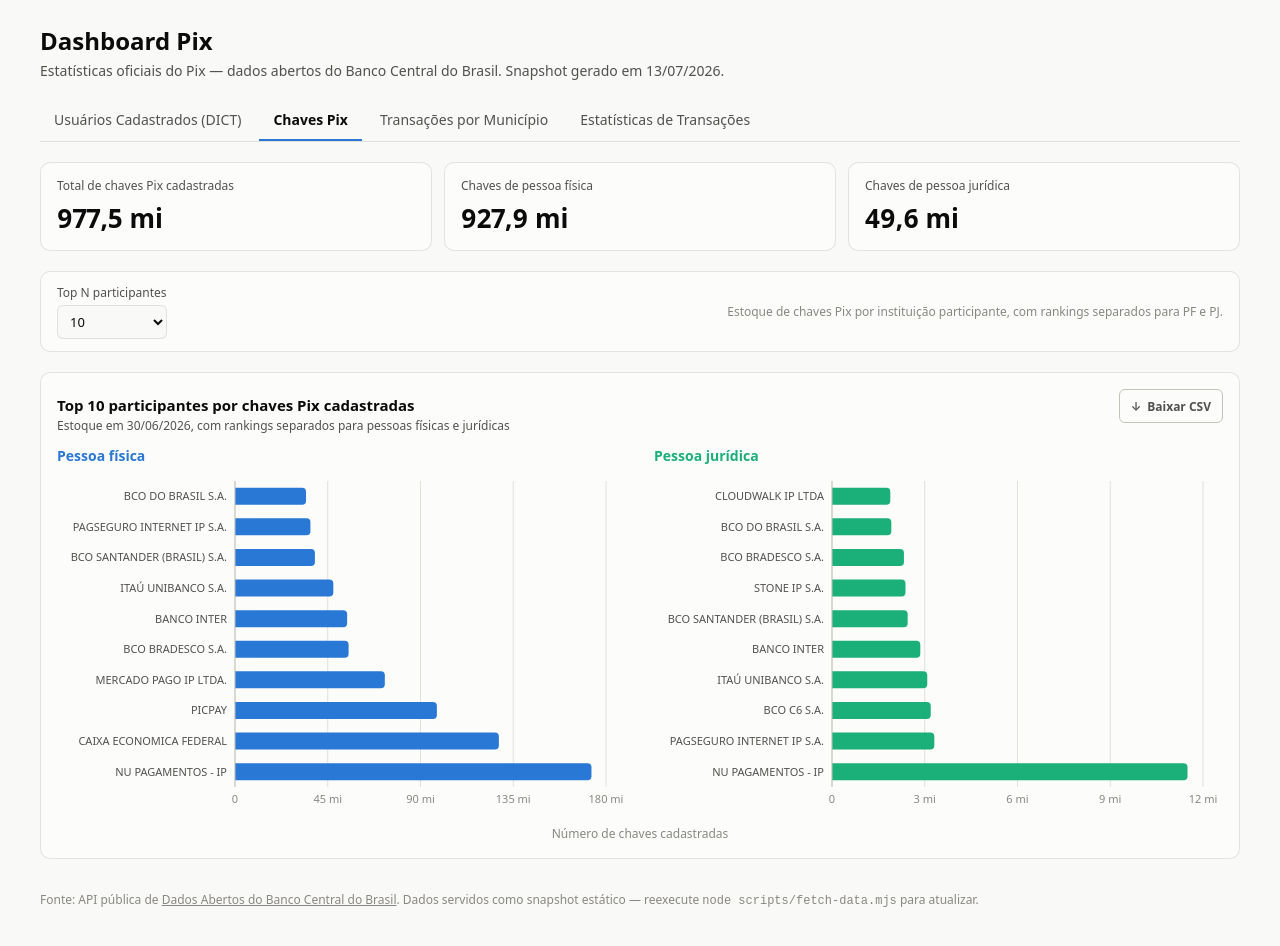
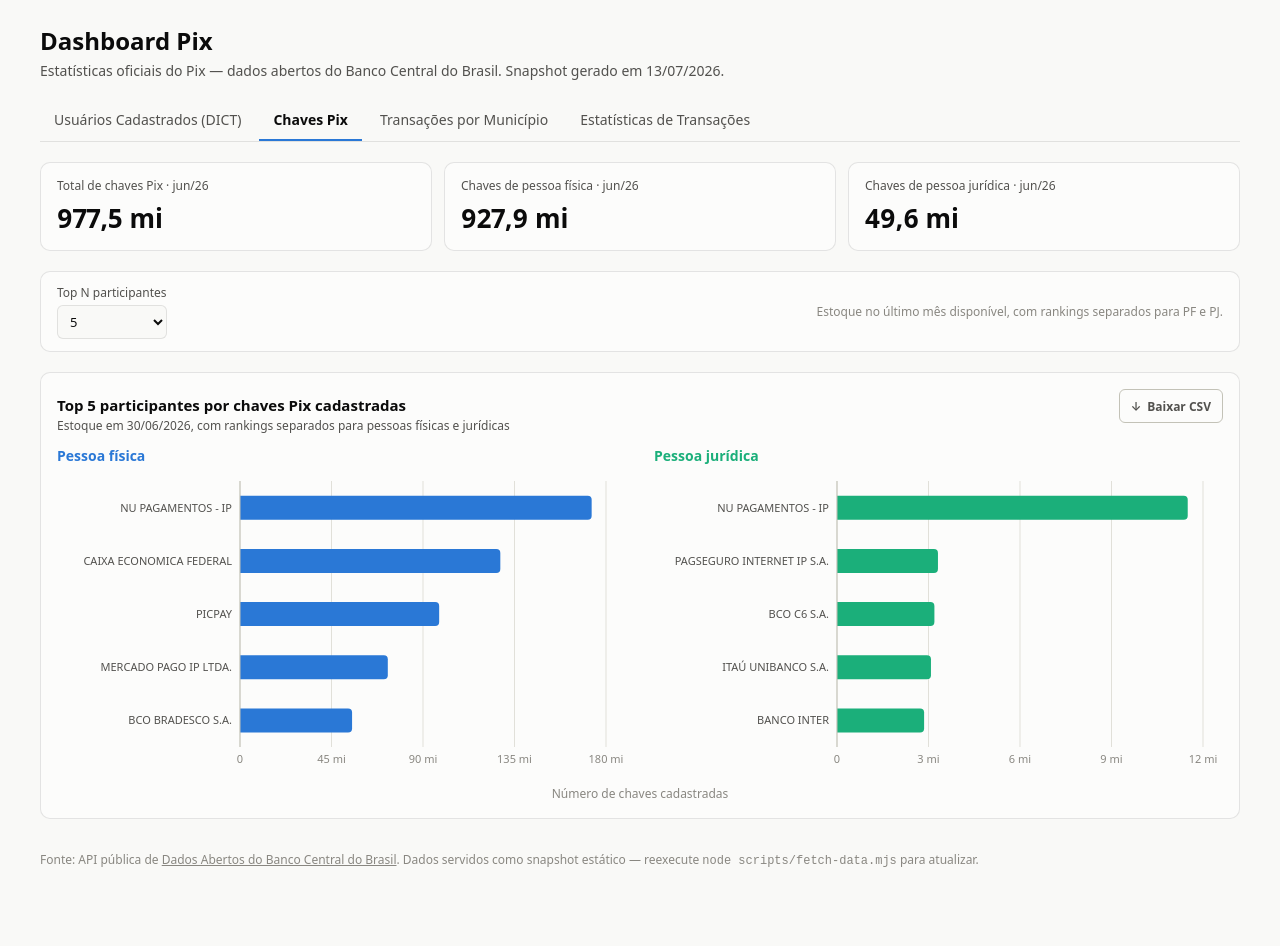
Before and after one commit to sulivanrocha/pix-dataviz, a React (Vite) app: page / in a window 1280 px wide. Both pictures are taken after a click on the button "Chaves Pix". Shown: the top 946 px of the page. Built offline with nearby package versions, Linux system fonts and the light colour scheme.

Commit message:
Add Pix keys history and update participant rankings

```diff
--- /dev/null
+++ b/src/components/charts/chaves/ChavesHistorico.jsx
@@ -0,0 +1,237 @@
+import { useMemo } from "react";
+import {
+  BarChart,
+  Bar,
+  CartesianGrid,
+  XAxis,
+  YAxis,
+  Tooltip,
+  ResponsiveContainer,
+} from "recharts";
+import { ChartCard } from "../../shared/ChartCard";
+import { ChartTooltip } from "../../shared/ChartTooltip";
+import { CsvDownloadButton } from "../../shared/CsvDownloadButton";
+import {
+  formatAnoMes,
+  formatNumberCompact,
+  formatNumberFull,
+} from "../../../lib/format";
+import { categoryColor } from "../../../lib/categories";
+
+function HistoryChart({
+  title,
+  rows,
+  dataKey,
+  color,
+  barSize,
+  categoryGap,
+  tickInterval,
+}) {
+  return (
+    <section className="keys-history-panel">
+      <h3
+        className="keys-history-panel__title"
+        style={{ color }}
+      >
+        {title}
+      </h3>
+
+      <ResponsiveContainer
+        width="100%"
+        height={300}
+      >
+        <BarChart
+          data={rows}
+          margin={{
+            top: 8,
+            right: 12,
+            left: 4,
+            bottom: 0,
+          }}
+          barCategoryGap={categoryGap}
+        >
+          <CartesianGrid
+            stroke="var(--gridline)"
+            vertical={false}
+          />
+
+          <XAxis
+            dataKey="mes"
+            tick={{
+              fontSize: 11,
+              fill: "var(--text-muted)",
+            }}
+            axisLine={{
+              stroke: "var(--baseline)",
+            }}
+            tickLine={false}
+            interval={tickInterval}
+          />
+
+          <YAxis
+            tick={{
+              fontSize: 11,
+              fill: "var(--text-muted)",
+            }}
+            axisLine={false}
+            tickLine={false}
+            width={52}
+            tickFormatter={formatNumberCompact}
+          />
+
+          <Tooltip
+            cursor={{
+              fill: "var(--gridline)",
+              opacity: 0.35,
+            }}
+            content={
+              <ChartTooltip
+                formatValue={formatNumberFull}
+              />
+            }
+          />
+
+          <Bar
+            dataKey={dataKey}
+            name={title}
+            fill={color}
+            radius={[3, 3, 0, 0]}
+            barSize={barSize}
+            animationDuration={700}
+          />
+        </BarChart>
+      </ResponsiveContainer>
+    </section>
+  );
+}
+
+export function ChavesHistorico({
+  historico,
+}) {
+  const rows = useMemo(
+    () =>
+      historico.map((record) => ({
+        data: record.data,
+        mes: formatAnoMes(
+          Number(
+            record.data
+              .slice(0, 7)
+              .replace("-", "")
+          )
+        ),
+        PF: Number(record.PF) || 0,
+        PJ: Number(record.PJ) || 0,
+        total:
+          Number(record.total) ||
+          (Number(record.PF) || 0) +
+            (Number(record.PJ) || 0),
+      })),
+    [historico]
+  );
+
+  const exportRows = useMemo(
+    () =>
+      rows.map((row) => ({
+        Mês: row.mes,
+        Data: row.data,
+        "Pessoa física": row.PF,
+        "Pessoa jurídica": row.PJ,
+        Total: row.total,
+      })),
+    [rows]
+  );
+
+  const months = rows.length;
+
+  const tickInterval = Math.max(
+    Math.ceil(months / 6) - 1,
+    0
+  );
+
+  const barSize =
+    months <= 3
+      ? 56
+      : months <= 6
+        ? 42
+        : months <= 12
+          ? 28
+          : months <= 24
+            ? 18
+            : 12;
+
+  const categoryGap =
+    months <= 6
+      ? "6%"
+      : months <= 12
+        ? "12%"
+        : "24%";
+
+  return (
+    <ChartCard
+      title="Evolução das chaves Pix cadastradas"
+      subtitle="Estoque mensal de chaves de pessoas físicas e jurídicas"
+      fullWidth
+      tabs={
+        <CsvDownloadButton
+          data={exportRows}
+          filename="historico-chaves-pix.csv"
+        />
+      }
+    >
+      <div className="keys-history-grid">
+        <HistoryChart
+          title="Pessoa física"
+          rows={rows}
+          dataKey="PF"
+          color={categoryColor(
+            "porPFPJPagador",
+            "PF"
+          )}
+          barSize={barSize}
+          categoryGap={categoryGap}
+          tickInterval={tickInterval}
+        />
+
+        <HistoryChart
+          title="Pessoa jurídica"
+          rows={rows}
+          dataKey="PJ"
+          color={categoryColor(
+            "porPFPJPagador",
+            "PJ"
+          )}
+          barSize={barSize}
+          categoryGap={categoryGap}
+          tickInterval={tickInterval}
+        />
+      </div>
+
+      <style>
+        {`
+          .keys-history-grid {
+            display: grid;
+            grid-template-columns: repeat(2, minmax(0, 1fr));
+            gap: 24px;
+          }
+
+          .keys-history-panel {
+            min-width: 0;
+          }
+
+          .keys-history-panel__title {
+            margin: 0 0 12px;
+            font-size: 14px;
+            font-weight: 600;
+          }
+
+          @media (max-width: 800px) {
+            .keys-history-grid {
+              grid-template-columns: 1fr;
+              gap: 32px;
+            }
+          }
+        `}
+      </style>
+    </ChartCard>
+  );
+}
--- a/src/components/charts/chaves/ChavesPorParticipante.jsx
+++ b/src/components/charts/chaves/ChavesPorParticipante.jsx
@@ -23,7 +23,10 @@
   dataKey,
   color,
 }) {
-  const chartHeight = Math.max(320, rows.length * 34);
+  const chartHeight = Math.max(
+    300,
+    rows.length * 40
+  );
 
   return (
     <section className="participant-chart-panel">
@@ -34,7 +37,10 @@
         {title}
       </h3>
 
-      <ResponsiveContainer width="100%" height={chartHeight}>
+      <ResponsiveContainer
+        width="100%"
+        height={chartHeight}
+      >
         <BarChart
           data={rows}
           layout="vertical"
@@ -73,7 +79,8 @@
               stroke: "var(--baseline)",
             }}
             tickLine={false}
-            width={170}
+            width={175}
+            interval={0}
           />
 
           <Tooltip
@@ -93,7 +100,7 @@
             name="Número de chaves"
             fill={color}
             radius={[0, 4, 4, 0]}
-            maxBarSize={22}
+            maxBarSize={24}
             animationDuration={700}
           />
         </BarChart>
@@ -105,53 +112,63 @@
 export function ChavesPorParticipante({
   data,
   porParticipante,
-  topN = 10,
+  topN = 5,
 }) {
   const rowsPF = useMemo(
     () =>
       [...porParticipante]
-        .filter((row) => Number(row.PF) > 0)
-        .sort((a, b) => Number(b.PF) - Number(a.PF))
-        .slice(0, topN)
-        .reverse(),
+        .filter(
+          (row) => Number(row.PF) > 0
+        )
+        .sort(
+          (a, b) =>
+            Number(b.PF) - Number(a.PF)
+        )
+        .slice(0, topN),
     [porParticipante, topN]
   );
 
   const rowsPJ = useMemo(
     () =>
       [...porParticipante]
-        .filter((row) => Number(row.PJ) > 0)
-        .sort((a, b) => Number(b.PJ) - Number(a.PJ))
-        .slice(0, topN)
-        .reverse(),
+        .filter(
+          (row) => Number(row.PJ) > 0
+        )
+        .sort(
+          (a, b) =>
+            Number(b.PJ) - Number(a.PJ)
+        )
+        .slice(0, topN),
     [porParticipante, topN]
   );
 
   const exportRows = useMemo(() => {
-    const exportPF = [...rowsPF]
-      .reverse()
-      .map((row, index) => ({
+    const exportPF = rowsPF.map(
+      (row, index) => ({
         Tipo: "Pessoa física",
         Ranking: index + 1,
         Participante: row.participante,
         Chaves: row.PF,
-      }));
+      })
+    );
 
-    const exportPJ = [...rowsPJ]
-      .reverse()
-      .map((row, index) => ({
+    const exportPJ = rowsPJ.map(
+      (row, index) => ({
         Tipo: "Pessoa jurídica",
         Ranking: index + 1,
         Participante: row.participante,
         Chaves: row.PJ,
-      }));
+      })
+    );
 
     return [...exportPF, ...exportPJ];
   }, [rowsPF, rowsPJ]);
 
-  const referenceDate = new Date(
-    `${data}T00:00:00`
-  ).toLocaleDateString("pt-BR");
+  const referenceDate = data
+    ? new Date(
+        `${data}T00:00:00`
+      ).toLocaleDateString("pt-BR")
+    : "último mês disponível";
 
   return (
     <ChartCard
@@ -161,7 +178,7 @@
       tabs={
         <CsvDownloadButton
           data={exportRows}
-          filename={`chaves-pix-por-participante-${data}.csv`}
+          filename={`chaves-pix-por-participante-${data ?? "ultimo-mes"}.csv`}
         />
       }
     >
@@ -170,14 +187,20 @@
           title="Pessoa física"
           rows={rowsPF}
           dataKey="PF"
-          color={categoryColor("porPFPJPagador", "PF")}
+          color={categoryColor(
+            "porPFPJPagador",
+            "PF"
+          )}
         />
 
         <ParticipantChart
           title="Pessoa jurídica"
           rows={rowsPJ}
           dataKey="PJ"
-          color={categoryColor("porPFPJPagador", "PJ")}
+          color={categoryColor(
+            "porPFPJPagador",
+            "PJ"
+          )}
         />
       </div>
 
@@ -217,12 +240,6 @@
               gap: 32px;
             }
           }
-
-          @media (max-width: 640px) {
-            .participant-chart-panel .recharts-yAxis {
-              font-size: 10px;
-            }
-          }
         `}
       </style>
     </ChartCard>
--- a/src/pages/ChavesPixPage.jsx
+++ b/src/pages/ChavesPixPage.jsx
@@ -1,20 +1,55 @@
 import { useMemo, useState } from "react";
 import { StatTile } from "../components/shared/StatTile";
+import { ChavesHistorico } from "../components/charts/chaves/ChavesHistorico";
 import { ChavesPorParticipante } from "../components/charts/chaves/ChavesPorParticipante";
-import { formatNumberCompact } from "../lib/format";
+import {
+  formatAnoMes,
+  formatNumberCompact,
+} from "../lib/format";
 
-const TOPN_OPTIONS = [5, 10, 20, 50];
+const TOPN_OPTIONS = [5, 10, 15, 20, 25];
+
+function getTimestamp(date) {
+  if (!date) return 0;
+
+  const parsed = new Date(`${date}T00:00:00`);
+
+  return Number.isNaN(parsed.getTime())
+    ? 0
+    : parsed.getTime();
+}
 
 export function ChavesPixPage({ chaves }) {
-  const [topN, setTopN] = useState(10);
+  const [topN, setTopN] = useState(5);
 
-  const totals = useMemo(
+  const historicalData = useMemo(
     () =>
-      chaves.porParticipante.reduce(
+      chaves.historico ??
+      chaves.serieHistorica ??
+      chaves.porData ??
+      [],
+    [chaves]
+  );
+
+  const sortedHistory = useMemo(
+    () =>
+      [...historicalData].sort(
+        (a, b) => getTimestamp(a.data) - getTimestamp(b.data)
+      ),
+    [historicalData]
+  );
+
+  const latestRecord = useMemo(() => {
+    if (sortedHistory.length > 0) {
+      return sortedHistory.at(-1);
+    }
+
+    const totals = chaves.porParticipante.reduce(
       (acc, participante) => {
-          acc.PF += participante.PF;
-          acc.PJ += participante.PJ;
-          acc.total += participante.total;
+        acc.PF += Number(participante.PF) || 0;
+        acc.PJ += Number(participante.PJ) || 0;
+        acc.total += Number(participante.total) || 0;
+
         return acc;
       },
       {
@@ -22,28 +57,64 @@
         PJ: 0,
         total: 0,
       }
-      ),
-    [chaves.porParticipante]
     );
+
+    return {
+      data: chaves.data,
+      ...totals,
+    };
+  }, [
+    sortedHistory,
+    chaves.data,
+    chaves.porParticipante,
+  ]);
+
+  const referenceMonth = useMemo(() => {
+    if (!latestRecord?.data) {
+      return "último mês disponível";
+    }
+
+    const numericMonth = Number(
+      latestRecord.data
+        .slice(0, 7)
+        .replace("-", "")
+    );
+
+    return formatAnoMes(numericMonth);
+  }, [latestRecord]);
 
   return (
     <>
       <section className="kpi-row">
         <StatTile
-          label="Total de chaves Pix cadastradas"
-          value={formatNumberCompact(totals.total)}
+          label={`Total de chaves Pix · ${referenceMonth}`}
+          value={formatNumberCompact(
+            Number(latestRecord?.total) || 0
+          )}
         />
 
         <StatTile
-          label="Chaves de pessoa física"
-          value={formatNumberCompact(totals.PF)}
+          label={`Chaves de pessoa física · ${referenceMonth}`}
+          value={formatNumberCompact(
+            Number(latestRecord?.PF) || 0
+          )}
         />
 
         <StatTile
-          label="Chaves de pessoa jurídica"
-          value={formatNumberCompact(totals.PJ)}
+          label={`Chaves de pessoa jurídica · ${referenceMonth}`}
+          value={formatNumberCompact(
+            Number(latestRecord?.PJ) || 0
+          )}
         />
       </section>
+
+      {sortedHistory.length > 0 && (
+        <section className="charts-grid">
+          <ChavesHistorico
+            historico={sortedHistory}
+          />
+        </section>
+      )}
 
       <div className="filters-row">
         <label>
@@ -51,10 +122,15 @@
 
           <select
             value={topN}
-            onChange={(event) => setTopN(Number(event.target.value))}
+            onChange={(event) =>
+              setTopN(Number(event.target.value))
+            }
           >
             {TOPN_OPTIONS.map((option) => (
-              <option key={option} value={option}>
+              <option
+                key={option}
+                value={option}
+              >
                 {option}
               </option>
             ))}
@@ -62,13 +138,13 @@
         </label>
 
         <span className="filters-hint">
-          Estoque de chaves Pix por instituição participante, com rankings separados para PF e PJ.
+          Estoque no último mês disponível, com rankings separados para PF e PJ.
         </span>
       </div>
 
       <section className="charts-grid">
         <ChavesPorParticipante
-          data={chaves.data}
+          data={latestRecord?.data ?? chaves.data}
           porParticipante={chaves.porParticipante}
           topN={topN}
         />
```
Lines whose indentation alone changed are shown as unchanged.
